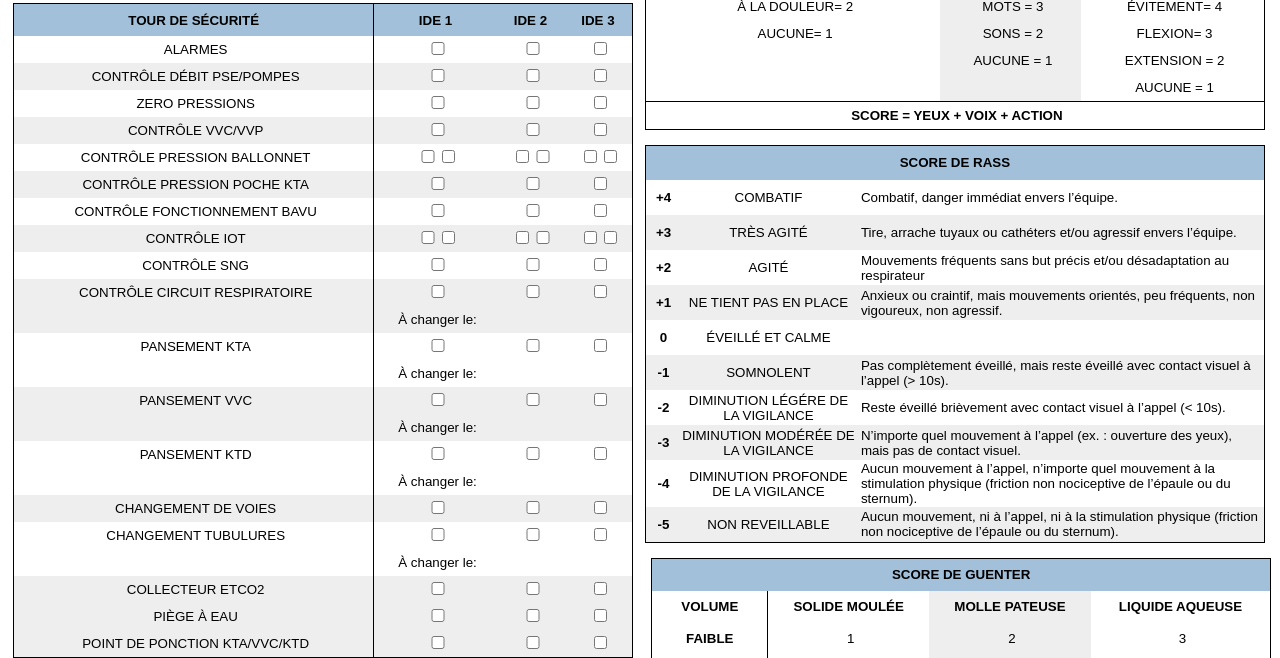
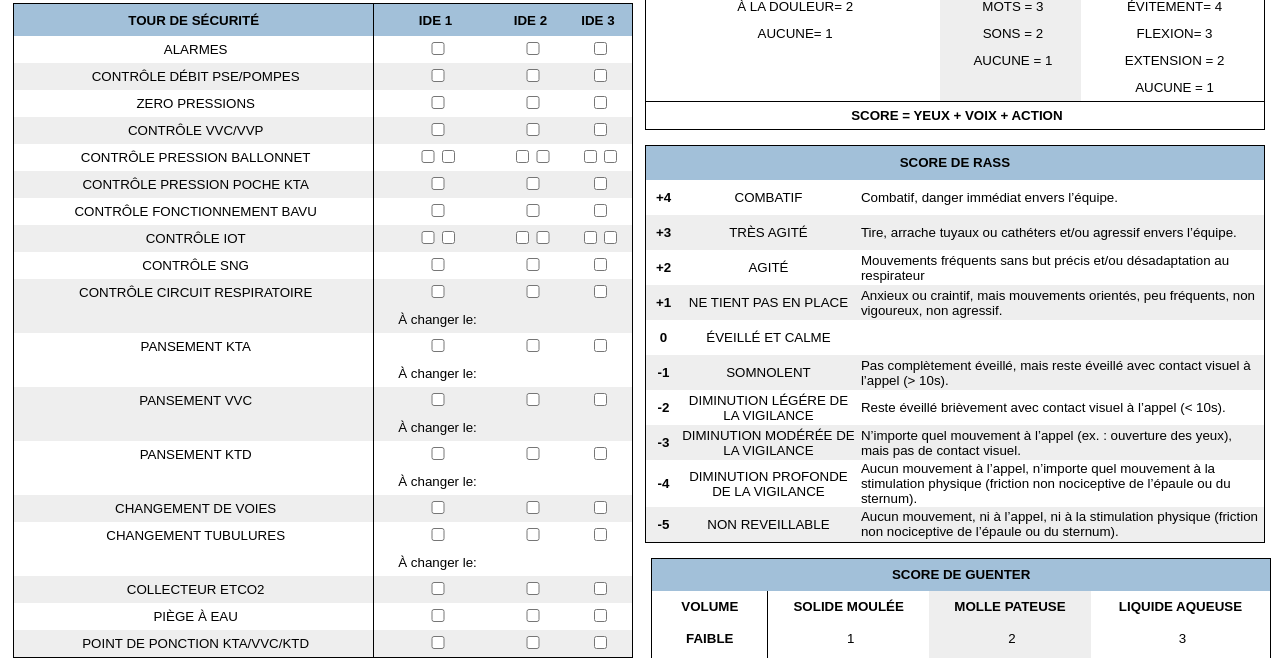
Before and after one commit to sebastienpro/ch-ales, a Flask app: page /verso in a window 1280 px wide. Shown: the part 651-1309 px from the top of the page. Run offline with Flask 2, Linux system fonts and the light colour scheme.

Commit message:
Update tour-securite.html

```diff
--- a/templates/verso/tour-securite.html
+++ b/templates/verso/tour-securite.html
@@ -133,7 +133,7 @@
         <td style="text-align: center"><input type="checkbox" class="checkbox"></td>
         <td style="text-align: center"><input type="checkbox" class="checkbox"></td>
     </tr>
-    <tr class="bg-g">
+    <tr>
         <td style="text-align: center" class="border-r">PIÈGE À EAU</td>
         <td style="text-align: center"><input type="checkbox" class="checkbox"></td>
         <td style="text-align: center"><input type="checkbox" class="checkbox"></td>
```
